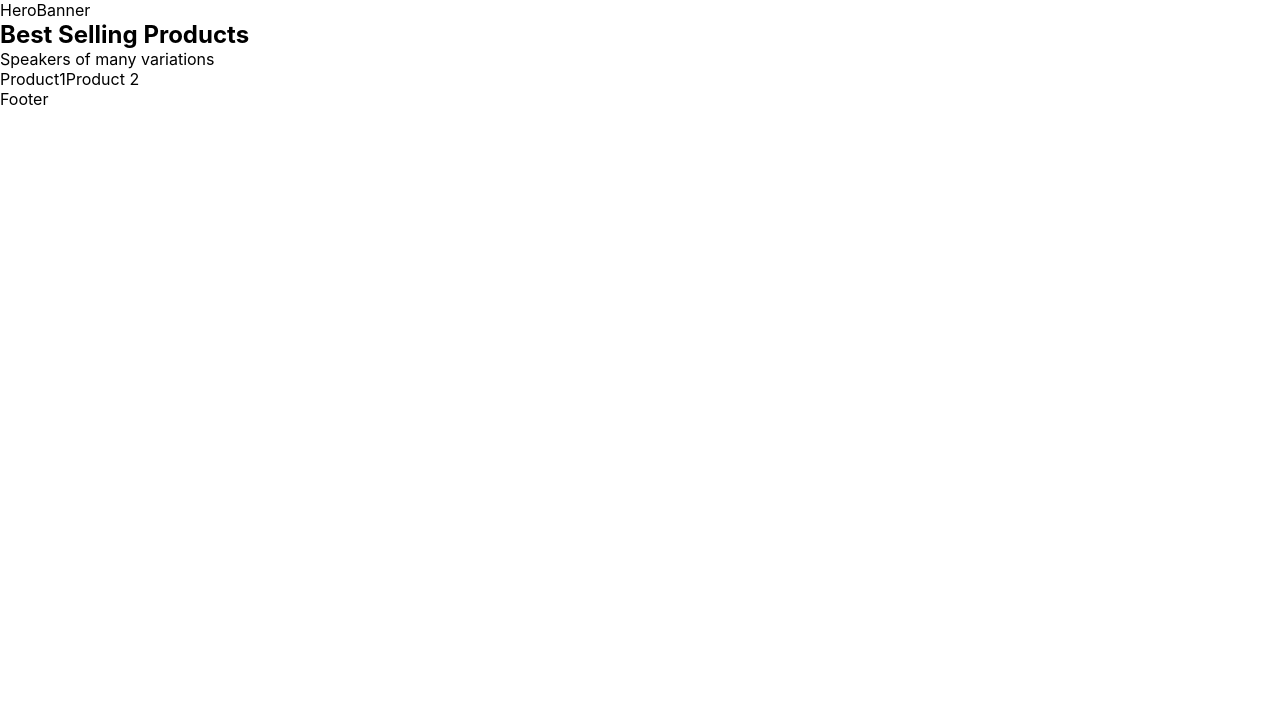
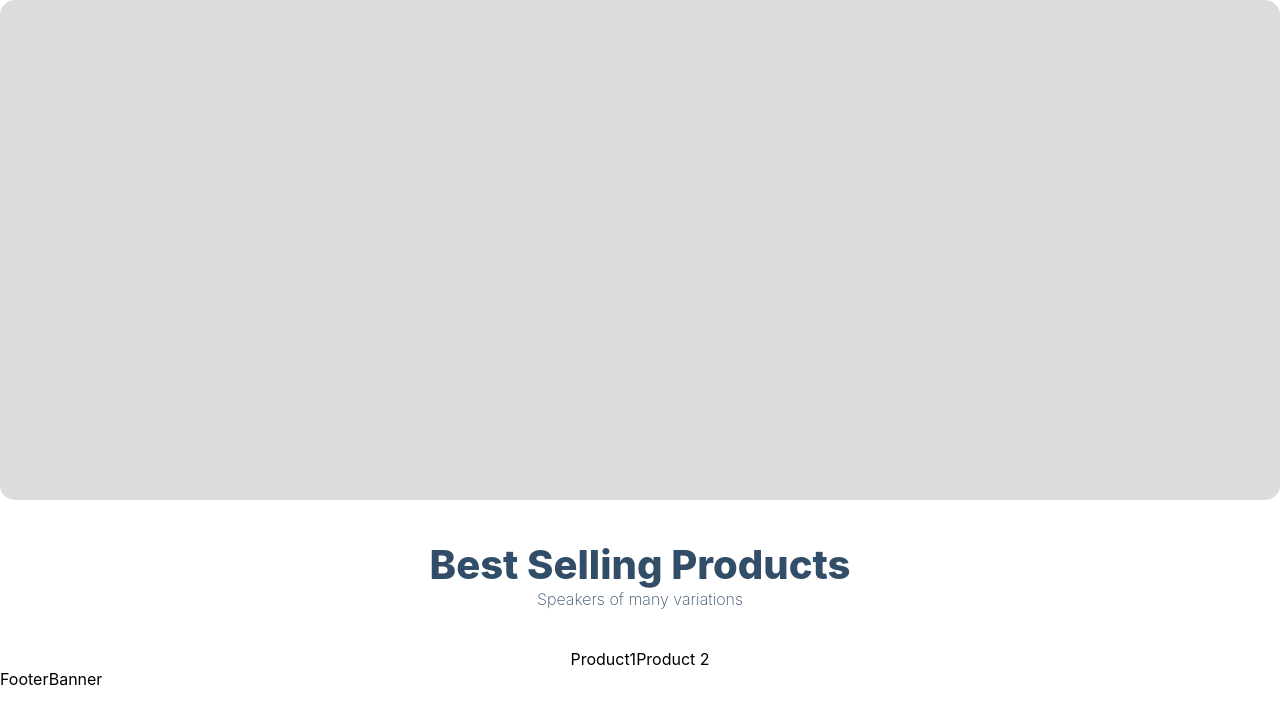
Before and after one commit to lukegronert/Ecommerce-app, a Next.js app: page / in a window 1280 px wide. Shown: the top 724 px of the page. Built offline with nearby package versions, Linux system fonts and the light colour scheme.

Commit message:
Set up component files and export them from components/index.js

```diff
--- /dev/null
+++ b/components/Cart.jsx
@@ -0,0 +1,9 @@
+import React from 'react'
+
+const Cart = () => {
+  return (
+    <div>Cart</div>
+  )
+}
+
+export default Cart
--- /dev/null
+++ b/components/Footer.jsx
@@ -0,0 +1,9 @@
+import React from 'react'
+
+const Footer = () => {
+  return (
+    <div>Footer</div>
+  )
+}
+
+export default Footer
--- /dev/null
+++ b/components/FooterBanner.jsx
@@ -0,0 +1,9 @@
+import React from 'react'
+
+const FooterBanner = () => {
+  return (
+    <div>FooterBanner</div>
+  )
+}
+
+export default FooterBanner
--- /dev/null
+++ b/components/HeroBanner.jsx
@@ -0,0 +1,11 @@
+import React from 'react'
+
+const HeroBanner = () => {
+  return (
+    <div className="hero-banner-container">
+
+    </div>
+  )
+}
+
+export default HeroBanner
--- /dev/null
+++ b/components/Layout.jsx
@@ -0,0 +1,9 @@
+import React from 'react'
+
+const Layout = () => {
+  return (
+    <div>Layout</div>
+  )
+}
+
+export default Layout
--- /dev/null
+++ b/components/Navbar.jsx
@@ -0,0 +1,9 @@
+import React from 'react'
+
+const Navbar = () => {
+  return (
+    <div>Navbar</div>
+  )
+}
+
+export default Navbar
--- /dev/null
+++ b/components/Product.jsx
@@ -0,0 +1,9 @@
+import React from 'react'
+
+const Product = () => {
+  return (
+    <div>Product</div>
+  )
+}
+
+export default Product
--- /dev/null
+++ b/components/index.js
@@ -0,0 +1,7 @@
+export { default as Footer } from './Footer';
+export { default as Layout } from './Layout';
+export { default as Cart } from './Cart';
+export { default as Navbar } from './Navbar';
+export { default as Product } from './Product';
+export { default as HeroBanner } from './HeroBanner';
+export { default as FooterBanner } from './FooterBanner';
--- a/pages/index.js
+++ b/pages/index.js
@@ -1,20 +1,22 @@
 import React from "react";
+
+import { Product, FooterBanner, HeroBanner } from '../components';
 
 const Home = () => {
   return (
     <>
-      HeroBanner
+      <HeroBanner />
 
-      <div>
+      <div className="products-heading">
         <h2>Best Selling Products</h2>
         <p>Speakers of many variations</p>
       </div>
 
-      <div>
+      <div className="products-container">
         {['Product1', 'Product 2'].map((product) => product)}
       </div>
 
-      Footer
+      <FooterBanner />
     </>
   )
 };
```
